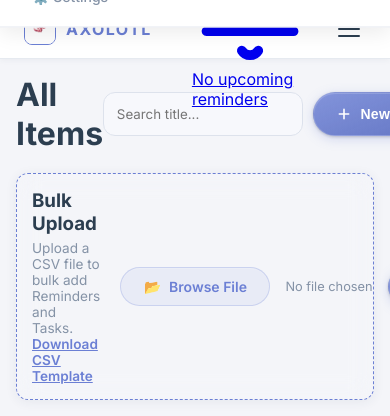
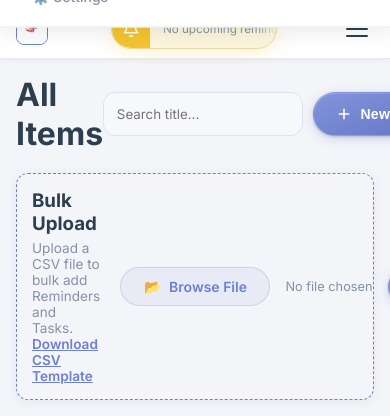
Before and after one commit to BinuAppu/appupersonalapp, a Flask app: page /all in a window 390 px wide. Shown: the top 416 px of the page. Run offline with Flask 3, Linux system fonts and the light colour scheme; some libraries are stand-ins or nearby versions.

Commit message:
Add files via upload

```diff
--- a/appu_personal_app/static/style.css
+++ b/appu_personal_app/static/style.css
@@ -266,6 +266,166 @@
     color: #fff;
 }
 
+.reminder-flash {
+    --ticker-width: clamp(180px, 20vw, 330px);
+    flex-shrink: 0;
+    display: inline-flex;
+    align-items: center;
+    width: var(--ticker-width);
+    height: 38px;
+    border: 1px solid color-mix(in srgb, var(--reminder-flash-color) 42%, var(--border-color));
+    border-radius: 999px;
+    background: color-mix(in srgb, var(--reminder-flash-color) 16%, var(--nav-bg));
+    color: var(--reminder-flash-color);
+    cursor: pointer;
+    box-shadow: 0 5px 18px color-mix(in srgb, var(--reminder-flash-color) 18%, transparent);
+    transition: transform 0.18s ease, background 0.18s ease, box-shadow 0.18s ease;
+    text-decoration: none;
+    overflow: hidden;
+}
+
+.reminder-flash:hover {
+    transform: translateY(-1px);
+    background: color-mix(in srgb, var(--reminder-flash-color) 24%, var(--nav-bg));
+    box-shadow: 0 8px 22px color-mix(in srgb, var(--reminder-flash-color) 30%, transparent);
+}
+
+.reminder-flash-bell {
+    position: relative;
+    display: inline-flex;
+    align-items: center;
+    justify-content: center;
+    width: 38px;
+    height: 38px;
+    background: var(--reminder-flash-color);
+    color: #fff;
+    flex: 0 0 38px;
+    border-radius: 999px 0 0 999px;
+}
+
+.reminder-flash-icon {
+    width: 18px;
+    height: 18px;
+}
+
+.reminder-flash-count {
+    position: absolute;
+    top: 2px;
+    right: 2px;
+    min-width: 17px;
+    height: 17px;
+    padding: 0 4px;
+    border-radius: 999px;
+    background: var(--reminder-flash-color);
+    color: #fff;
+    border: 2px solid var(--reminder-flash-color);
+    font-size: 0.66rem;
+    font-weight: 700;
+    line-height: 17px;
+    text-align: center;
+    box-sizing: border-box;
+}
+
+.reminder-flash-track {
+    position: relative;
+    flex: 1;
+    height: 38px;
+    min-width: 0;
+    overflow: hidden;
+    white-space: nowrap;
+    border-radius: 0 999px 999px 0;
+    perspective: 700px;
+}
+
+.reminder-flash-track::before,
+.reminder-flash-track::after {
+    content: "";
+    position: absolute;
+    top: 0;
+    bottom: 0;
+    width: 18px;
+    z-index: 1;
+    pointer-events: none;
+}
+
+.reminder-flash-track::before {
+    left: 0;
+    background: linear-gradient(90deg, color-mix(in srgb, var(--reminder-flash-color) 16%, var(--nav-bg)), transparent);
+}
+
+.reminder-flash-track::after {
+    right: 0;
+    background: linear-gradient(270deg, color-mix(in srgb, var(--reminder-flash-color) 16%, var(--nav-bg)), transparent);
+}
+
+.reminder-flash-flipper {
+    position: relative;
+    display: block;
+    height: 100%;
+}
+
+.reminder-flash-item {
+    position: absolute;
+    inset: 0;
+    display: flex;
+    align-items: center;
+    gap: 6px;
+    min-width: 0;
+    height: 38px;
+    padding: 0 0.85rem;
+    color: var(--item-color, var(--text-color));
+    opacity: 0;
+    transform: rotateX(82deg) translateY(8px);
+    transform-origin: center bottom;
+    transition: opacity 0.38s ease, transform 0.38s ease;
+    box-sizing: border-box;
+}
+
+.reminder-flash-item.active {
+    opacity: 1;
+    transform: rotateX(0deg) translateY(0);
+}
+
+.reminder-flash-title {
+    font-size: 0.82rem;
+    font-weight: 700;
+    line-height: 1.25;
+    overflow: hidden;
+    text-overflow: ellipsis;
+    white-space: nowrap;
+}
+
+.reminder-flash-meta,
+.reminder-flash-empty {
+    flex-shrink: 0;
+    font-size: 0.73rem;
+    color: color-mix(in srgb, currentColor 72%, var(--text-muted));
+}
+
+.reminder-flash-empty {
+    display: inline-flex;
+    align-items: center;
+    height: 38px;
+    padding: 0 0.8rem;
+    color: var(--text-muted);
+}
+
+.reminder-scroll-focus {
+    animation: reminder-focus-ring 1.5s ease;
+}
+
+@keyframes reminder-focus-ring {
+    0%, 100% { outline: 0 solid transparent; }
+    25%, 75% { outline: 3px solid var(--primary-color); outline-offset: 6px; border-radius: 8px; }
+}
+
+@media (prefers-reduced-motion: reduce) {
+    .reminder-flash-item {
+        transition: opacity 0.12s ease;
+        transform: none;
+    }
+}
+
 /* kept for settings page selects that reference it */
 .toggle-group {
     display: flex;
@@ -2785,6 +2945,23 @@
 
 @media (max-width: 820px) {
     .hamburger { display: flex; }
+
+    .topnav {
+        gap: 0.75rem;
+        padding: 0 1rem;
+    }
+
+    .topnav-brand {
+        margin-right: auto;
+    }
+
+    .topnav-name {
+        display: none;
+    }
+
+    .reminder-flash {
+        --ticker-width: clamp(160px, 42vw, 240px);
+    }
 
     .topnav-links {
         /* dropdown from top nav on mobile */
```
Also changed, not shown: appu_personal_app/static/script.js (+45 -0 lines).
